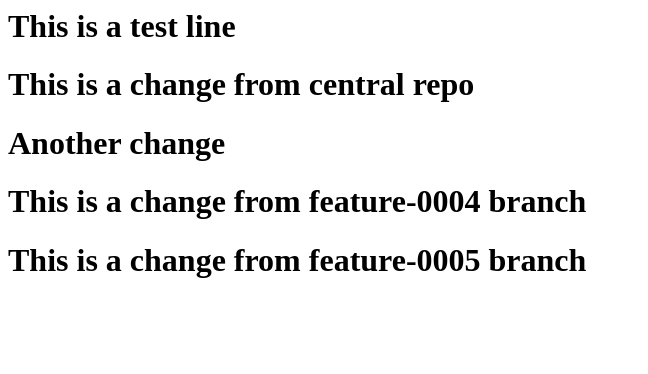
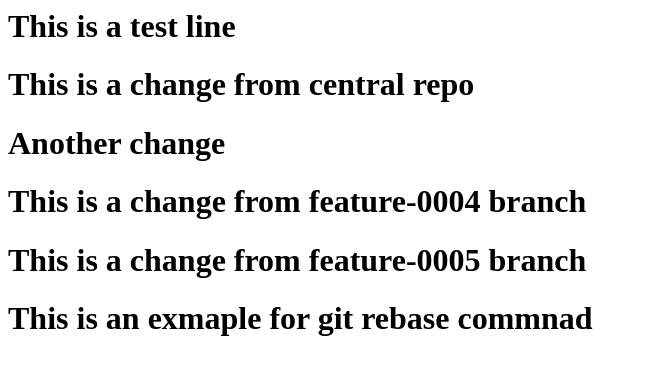
Before and after one commit to bikash-123/eduranz_demo, a plain HTML site: page index.html in a window 1280 px wide. Shown: the whole page, without its empty margins (0-648 px from the left). Drawn offline with Linux system fonts and the light colour scheme.

Commit message:
rebase example

```diff
--- a/index.html
+++ b/index.html
@@ -3,3 +3,4 @@
 <h1>Another change</h1>
 <h1>This is a change from feature-0004 branch</h1>
 <h1>This is a change from feature-0005 branch</h1>
+<h1>This is an exmaple for git rebase commnad</h1>
```
